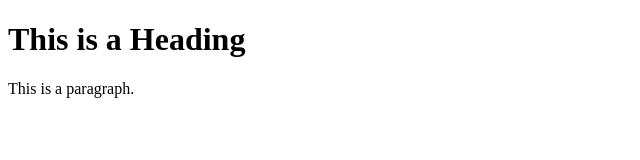
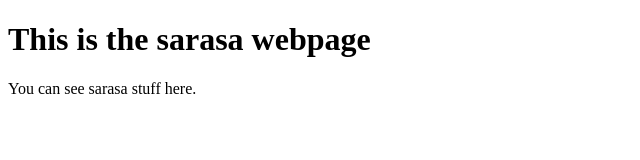
Before and after one commit to Xavier3rd/Devops, a plain HTML site: page index.html in a window 1280 px wide. Shown: the whole page, without its empty margins (0-640 px from the left). Drawn offline with Linux system fonts and the light colour scheme.

Commit message:
Hi lead, added sarasa content to index.html as suggested

```diff
--- a/index.html
+++ b/index.html
@@ -5,8 +5,8 @@
 </head>
 <body>
 
-<h1>This is a Heading</h1>
-<p>This is a paragraph.</p>
+<h1>This is the sarasa webpage</h1>
+<p>You can see sarasa stuff here.</p>
 
 </body>
 </html>
```
